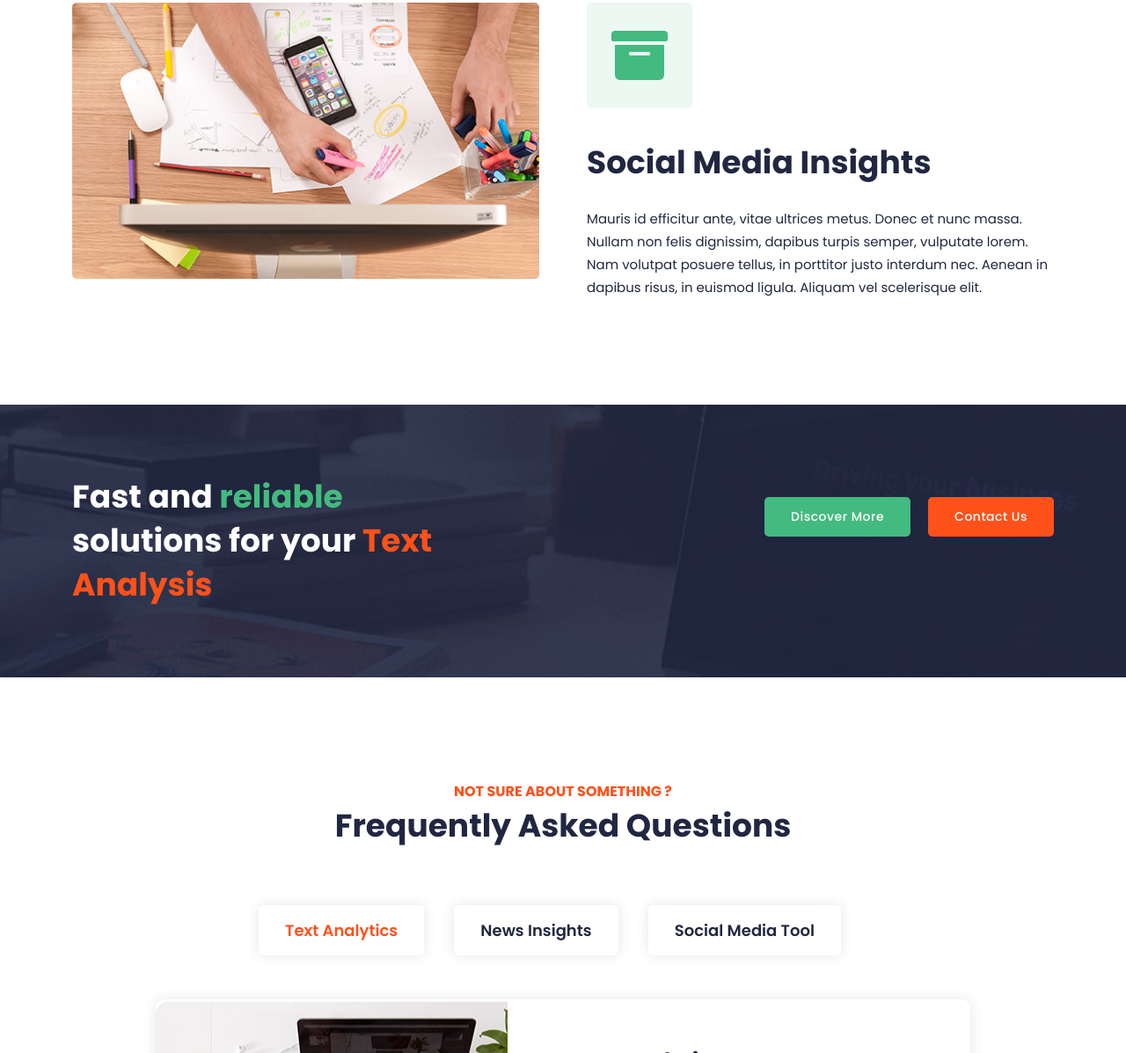
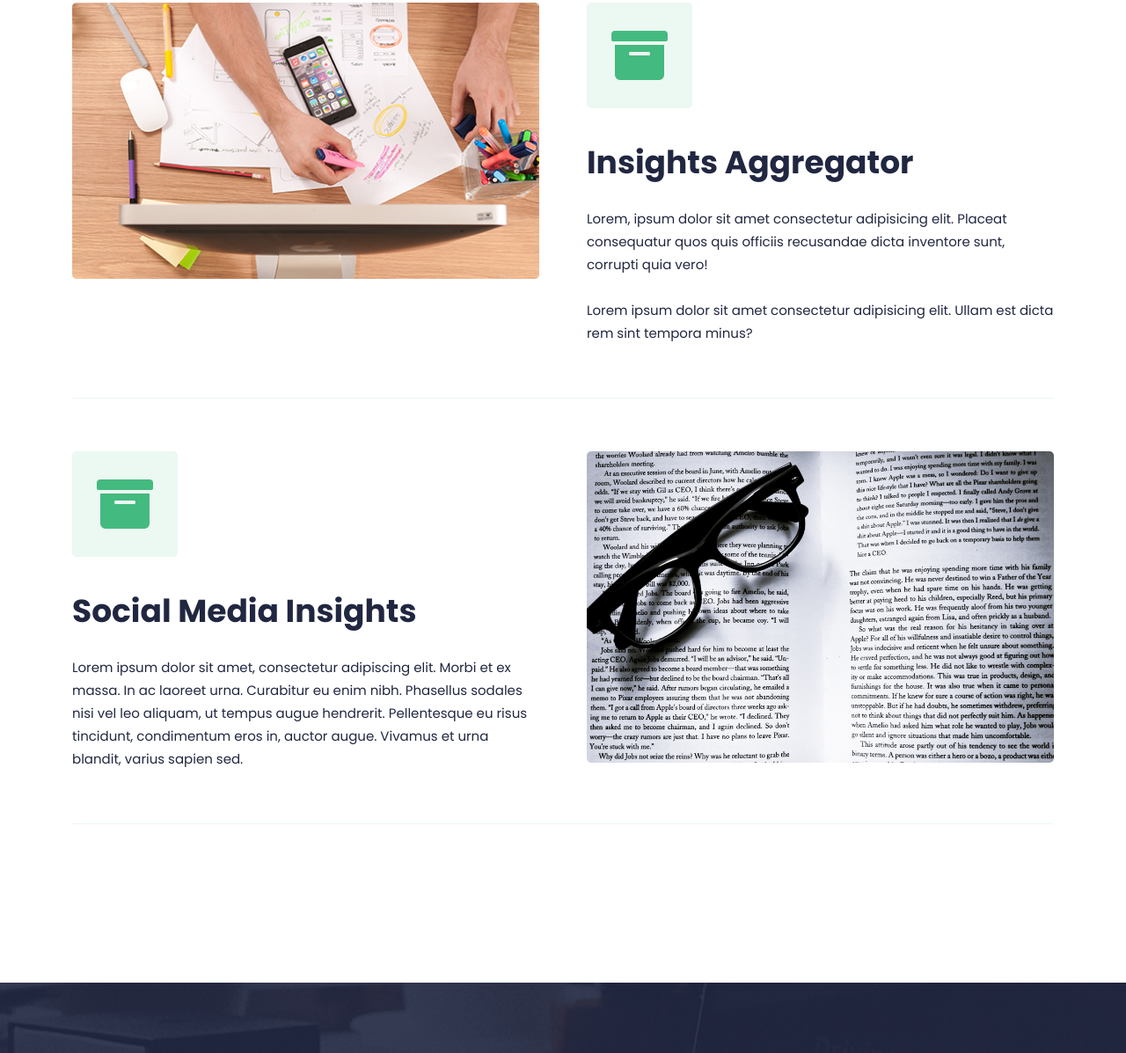
Before and after one commit to hassanaziz0012/text-suite, a plain HTML site: page our-services.html in a window 1280 px wide. Shown: the part 1540-2737 px from the top of the page at 88% size. Drawn offline with nearby package versions, Linux system fonts and the light colour scheme.

Commit message:
Add missing service

```diff
--- a/our-services.html
+++ b/our-services.html
@@ -145,7 +145,7 @@ https://templatemo.com/tm-574-mexant
           </div>
         </div>
         <div class="col-lg-12">
-          <div class="service-item last-service">
+          <div class="service-item">
             <div class="row">
               <div class="col-lg-6">
                 <div class="left-image">
@@ -155,11 +155,34 @@ https://templatemo.com/tm-574-mexant
               <div class="col-lg-6 align-self-center">
                 <div class="right-text-content">
                   <i class="fas fa-archive"></i>
+                  <h4>Insights Aggregator</h4>
+                  <p>
+                    Lorem, ipsum dolor sit amet consectetur adipisicing elit. Placeat consequatur quos quis officiis recusandae dicta inventore sunt, corrupti quia vero!
+                    <br><br>
+                    Lorem ipsum dolor sit amet consectetur adipisicing elit. Ullam est dicta rem sint tempora minus?
+                  </p>
+                </div>
+              </div>
+            </div>
+          </div>
+        </div>
+        <div class="col-lg-12">
+          <div class="service-item">
+            <div class="row">
+              <div class="col-lg-6 align-self-center">
+                <div class="left-text-content">
+                  <i class="fas fa-archive"></i>
                   <h4>Social Media Insights</h4>
                   <p>
-                    Mauris id efficitur ante, vitae ultrices metus. Donec et nunc massa. Nullam non felis dignissim, dapibus turpis semper, vulputate lorem. Nam volutpat
-                    posuere tellus, in porttitor justo interdum nec. Aenean in dapibus risus, in euismod ligula. Aliquam vel scelerisque elit.
+                    Lorem ipsum dolor sit amet, consectetur adipiscing elit. Morbi et ex massa. In ac laoreet urna. Curabitur eu enim nibh. Phasellus sodales nisi vel
+                    leo aliquam, ut tempus augue hendrerit. Pellentesque eu risus tincidunt, condimentum eros in, auctor augue. Vivamus et urna blandit, varius sapien
+                    sed.
                   </p>
+                </div>
+              </div>
+              <div class="col-lg-6">
+                <div class="right-image">
+                  <img src="assets/images/service-image-04.jpg" alt="">
                 </div>
               </div>
             </div>
```
Also changed, not shown: assets/images/service-image-04.jpg (added).
